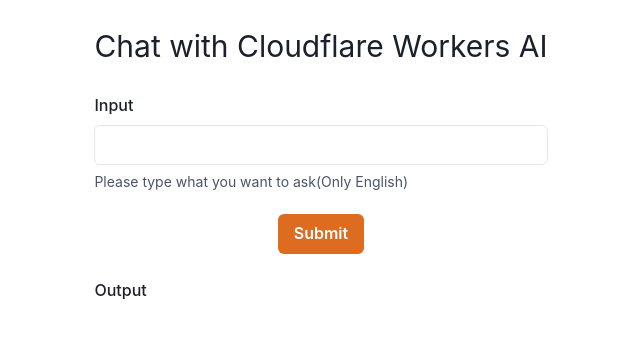
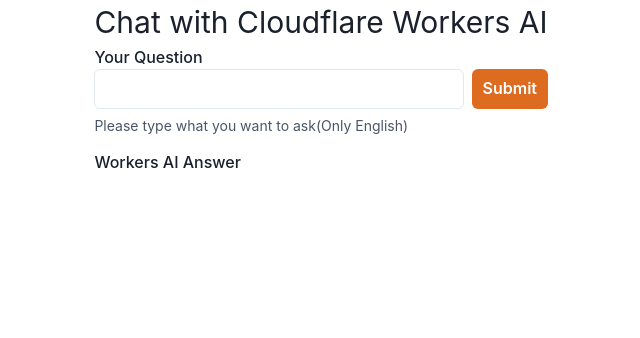
Before and after one commit to You-saku/workers-ai-front, a React (Create React App) app: page / in a window 1280 px wide. Shown: the top 338 px of the page, without its empty margins (319-959 px from the left). Built offline with nearby package versions, Linux system fonts and the light colour scheme.

Commit message:
ファイル分割 (#8)
* fix: workers-aiのロジックを分割
* fix: coderabbitから指摘のあったタイポ修正
* delete: 無駄なスペース削除
* fix: zod部分を別ファイルに分割する
* 空commit
* fix: chatページ修正
* fix: 変数名

```diff
--- a/src/App.tsx
+++ b/src/App.tsx
@@ -1,10 +1,10 @@
 import { ChakraProvider } from '@chakra-ui/react'
-import ChatPage from './components/ChatPage';
+import Chat from './pages/Chat';
 
 function App() {
   return (
     <ChakraProvider>
-      <ChatPage />
+      <Chat />
     </ChakraProvider>
   );
 }
--- a/src/components/ChatPage.tsx
+++ /dev/null
@@ -1,76 +0,0 @@
-import {
-    Box,
-    Button,
-    Center,
-    FormControl,
-    FormErrorMessage,
-    FormLabel,
-    FormHelperText,
-    Input,
-    Text,
-    VStack,
-} from '@chakra-ui/react';
-import { useState } from 'react';
-import { ZodError, z } from 'zod';
-
-
-export default function ChatPage() {
-    const [input, setInput] = useState('')
-    const [validated, setValidated] = useState('')
-    const [isValid, setIsValid] = useState(false)
-    const [errorMessage, setErrMessage] = useState<string|null>(null)
-    const [response, setResponse] = useState('')
-
-    const ChatSchema = z.string().min(1, { message: 'Please input more than 1 character.' });
-
-    const chat = async () => {
-        setIsValid(false)
-
-        try {
-            const validated = ChatSchema.parse(input);
-            setValidated(validated)
-        } catch (err: any) {
-            if (err instanceof ZodError) {
-                setErrMessage(err.format()._errors[0])
-                setIsValid(true)
-                return
-            }
-        }
-
-        const res = await fetch(process.env.REACT_APP_CLOUDFLAWE_WORKERS_AI_API || "", {
-            method: 'POST',
-            headers: {
-                'Content-Type': 'application/json',
-            },
-            body: JSON.stringify({
-                    prompt: validated
-            })
-        }).then(res => res.json())
-        .then(data => data.response)
-        .catch(err => console.log(err))
-
-        setResponse(res)
-        setInput('')
-    }
-
-    return (
-      <div>
-        <Center py={6}>
-            <VStack spacing={6}>
-            <Text fontSize='3xl'>Chat with Cloudflare Workers AI</Text>
-            <FormControl isInvalid={isValid}>
-                <FormLabel>Input</FormLabel>
-                <Input type='text' value={input} onChange={(e) => setInput(e.target.value)}/>
-                {errorMessage && <FormErrorMessage>{errorMessage}</FormErrorMessage>}
-                <FormHelperText>Please type what you want to ask(Only English)</FormHelperText>
-            </FormControl>
-            <Button colorScheme='orange' size='md' type="submit" onClick={chat}>Submit</Button>
-            <FormControl isReadOnly={true}>
-                <FormLabel>Output</FormLabel>
-            </FormControl>
-            <Box maxW="500px">{response}</Box>
-            </VStack>
-        </Center>
-      </div>
-    )
-  }
--- /dev/null
+++ b/src/hooks/cloudflare-workers-ai.ts
@@ -0,0 +1,15 @@
+export const cloudflareWorkersAI = async (question: string) => {
+    const answer = await fetch(process.env.REACT_APP_CLOUDFLARE_WORKERS_AI_API || "", {
+        method: 'POST',
+        headers: {
+            'Content-Type': 'application/json',
+        },
+        body: JSON.stringify({
+                prompt: question
+        })
+    }).then(response => response.json())
+    .then(data => data.response)
+    .catch(err => console.error(err))
+
+    return answer
+}
--- a/src/index.tsx
+++ b/src/index.tsx
@@ -1,6 +1,4 @@
-import React from 'react';
 import ReactDOM from 'react-dom/client';
-import './index.css';
 import App from './App';
 import reportWebVitals from './reportWebVitals';
 
@@ -8,9 +6,7 @@
   document.getElementById('root') as HTMLElement
 );
 root.render(
-  <React.StrictMode>
-    <App />
-  </React.StrictMode>
+  <App />
 );
 
 // If you want to start measuring performance in your app, pass a function
--- /dev/null
+++ b/src/pages/Chat.tsx
@@ -0,0 +1,65 @@
+import {
+    Box,
+    Button,
+    Center,
+    FormControl,
+    FormErrorMessage,
+    FormHelperText,
+    Flex,
+    Input,
+    Text,
+} from '@chakra-ui/react';
+import { useState } from 'react';
+import { ZodError } from 'zod';
+import { ChatSchema } from '../schemas/chatSchema';
+import { cloudflareWorkersAI } from '../hooks/cloudflare-workers-ai';
+
+export default function Chat() {
+    const [input, setInput] = useState<string>('')
+    const [isInvalid, setIsInvalid] = useState<boolean>(false)
+    const [validateErrorMessage, setValidateErrMessage] = useState<string|null>(null)
+    const [response, setResponse] = useState('')
+
+    const chat = async () => {
+        let questionText = "";
+        try {
+            questionText = ChatSchema.parse(input);
+            setIsInvalid(false);
+        } catch (err: any) {
+            if (err instanceof ZodError) {
+                setValidateErrMessage(err.format()._errors[0]);
+                setIsInvalid(true);
+                return
+            }
+        }
+        const res = await cloudflareWorkersAI(questionText);
+
+        setResponse(res)
+        setInput('')
+    }
+
+    return (
+      <div>
+        <Center>
+            <Flex direction='column'>
+                <Box>
+                    <Text fontSize='3xl'>Chat with Cloudflare Workers AI</Text>
+                    <Text fontWeight="medium">Your Question</ Text>
+                    <FormControl isInvalid={isInvalid} marginBottom={'1rem'}>
+                        <Flex direction={'row'}>
+                            <Input type='text' value={input} onChange={(e) => setInput(e.target.value)}/>
+                            <Button colorScheme='orange' marginLeft={'0.5rem'} type="submit" onClick={chat}>Submit</Button>
+                        </Flex>
+                        {validateErrorMessage && <FormErrorMessage>{validateErrorMessage}</FormErrorMessage>}
+                        <FormHelperText>Please type what you want to ask(Only English)</FormHelperText>
+                    </FormControl>
+                </Box>
+                <Box>
+                    <Text fontWeight="medium">Workers AI Answer</ Text>
+                    {response && <Box maxW={'27rem'} p={'0.5rem'} border={'1px'}>{response}</Box>}
+                </Box>
+            </Flex>
+        </Center>
+      </div>
+    )
+  }
--- /dev/null
+++ b/src/schemas/chatSchema.ts
@@ -0,0 +1,3 @@
+import { z } from 'zod';
+
+export const ChatSchema = z.string().min(1, { message: 'Please input more than 1 character.' });
```
Also changed, not shown: 1 other file (tests, documents, lock files or other folders).
